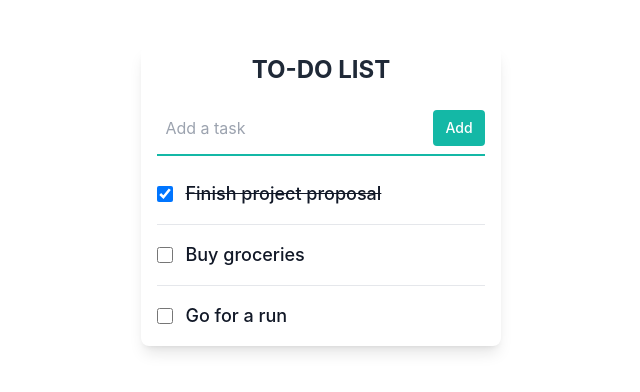
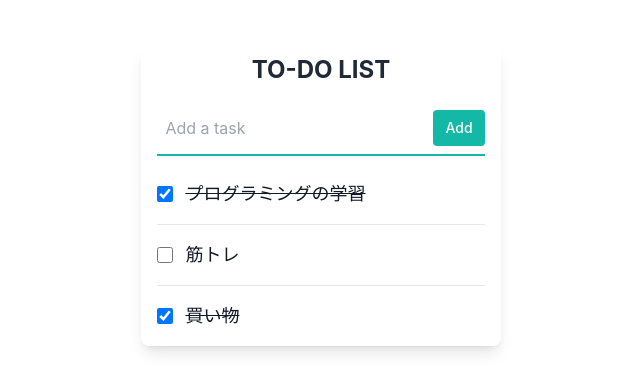
Before and after one commit to beginerbeginer/vue-todo-list, a Vue app: page / in a window 1280 px wide. Shown: the part 236-628 px from the top of the page, without its empty margins (319-959 px from the left). Built offline with nearby package versions, Linux system fonts and the light colour scheme.

Commit message:
feat: 【Vue3入門】実践を通じて学ぶTODO List #5

```diff
--- a/src/views/TodoView.vue
+++ b/src/views/TodoView.vue
@@ -1,4 +1,11 @@
 <script lang="ts" setup>
+import { ref } from 'vue';
+
+const todos = ref([
+    { id: 1, title: 'プログラミングの学習', done: true },
+    { id: 2, title: '筋トレ', done: false },
+    { id: 3, title: '買い物', done: true },
+]);
 </script>
 <template>
     <div class="max-w-md mx-auto bg-white shadow-lg rounded-lg overflow-hidden mt-16">
@@ -18,31 +25,15 @@
             </div>
         </form>
         <ul class="divide-y divide-gray-200 px-4">
-            <li class="py-4">
+            <li class="py-4" v-for="todo in todos" :key="todo.id">
                 <div class="flex items-center">
                     <input id="todo1" name="todo1" type="checkbox"
-                           :checked="true"
+                           :checked="todo.done"
                            class="h-4 w-4 text-teal-600 focus:ring-teal-500 border-gray-300 rounded">
-                    <label for="todo1" class="ml-3 block text-gray-900 line-through">
-                        <span class="text-lg font-medium">Finish project proposal</span>
-                    </label>
-                </div>
-            </li>
-            <li class="py-4">
-                <div class="flex items-center">
-                    <input id="todo2" name="todo2" type="checkbox"
-                           class="h-4 w-4 text-teal-600 focus:ring-teal-500 border-gray-300 rounded">
-                    <label for="todo2" class="ml-3 block text-gray-900">
-                        <span class="text-lg font-medium">Buy groceries</span>
-                    </label>
-                </div>
-            </li>
-            <li class="py-4">
-                <div class="flex items-center">
-                    <input id="todo3" name="todo3" type="checkbox"
-                           class="h-4 w-4 text-teal-600 focus:ring-teal-500 border-gray-300 rounded">
-                    <label for="todo3" class="ml-3 block text-gray-900">
-                        <span class="text-lg font-medium">Go for a run</span>
+                    <label for="todo1"
+                           class="ml-3 block text-gray-900"
+                           :class="todo.done ? 'line-through': ''">
+                        <span class="text-lg font-medium">{{ todo.title }}</span>
                     </label>
                 </div>
             </li>
```
